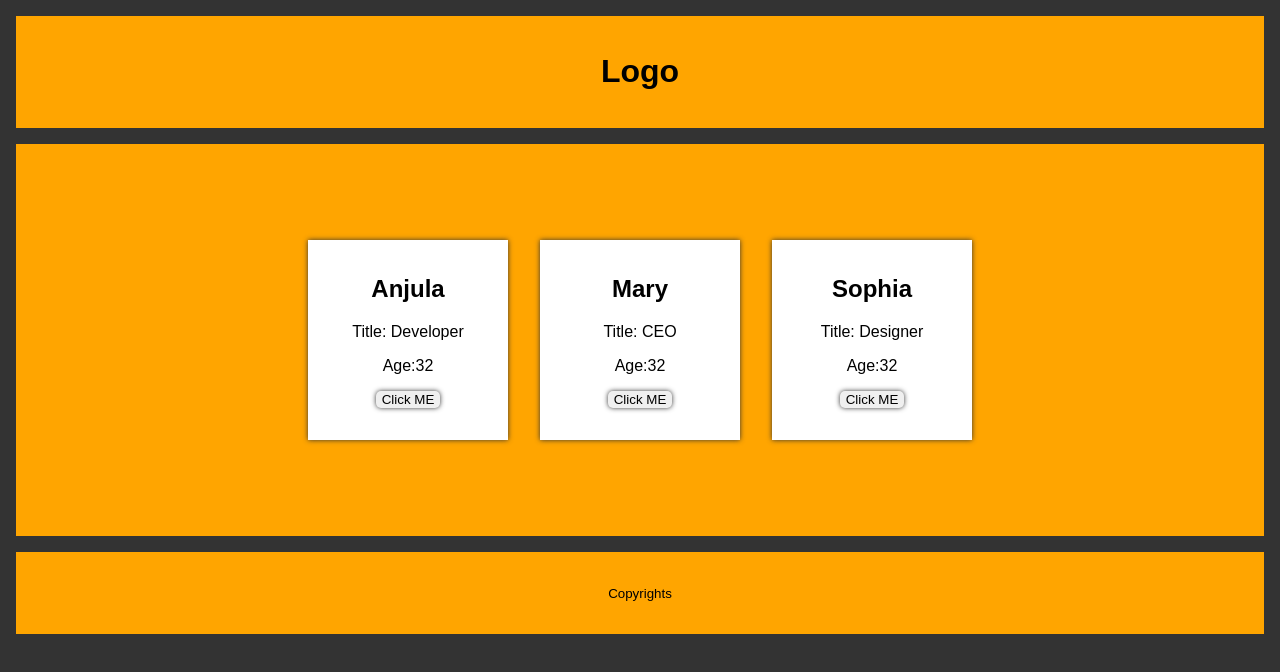
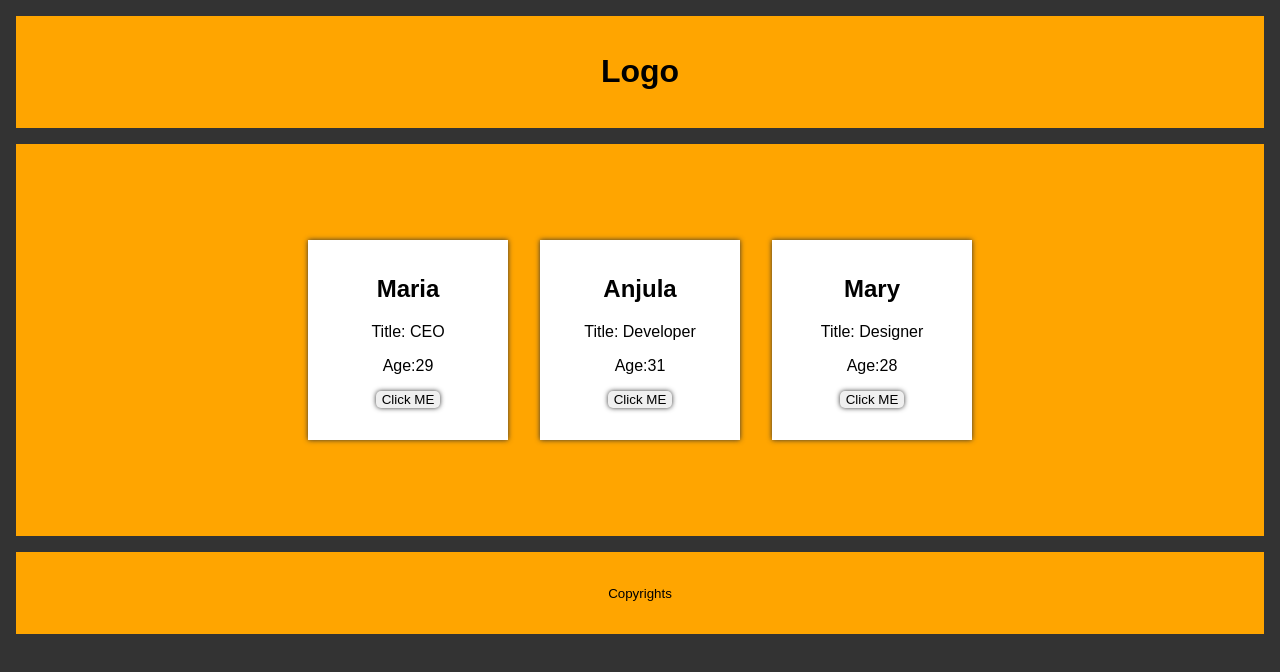
Before and after one commit to meanjula/boxes_2, a React (Create React App) app: page / in a window 1280 px wide. Shown: the top 672 px of the page. Built offline with nearby package versions, Linux system fonts and the light colour scheme.

Commit message:
refactor the code

```diff
--- a/package.json
+++ b/package.json
@@ -8,6 +8,7 @@
     "@testing-library/user-event": "^12.8.3",
     "react": "^17.0.2",
     "react-dom": "^17.0.2",
+    "react-router-dom": "^5.3.0",
     "react-scripts": "4.0.3",
     "web-vitals": "^1.1.2"
   },
--- a/src/App.css
+++ b/src/App.css
@@ -2,6 +2,7 @@ body {
   font-family: "PT Sans", sans-serif;
   background-color: #333;
 }
+
 header,
 main,
 footer {
@@ -29,6 +30,18 @@ main {
   justify-content: center;
   align-items: center;
 }
+ul {
+  list-style-type: none;
+  display: inline;
+}
+.navlink {
+  display: flex;
+  flex-direction: row;
+}
+a.active {
+  padding: 5px;
+  color: rgb(255, 0, 30);
+}
 button {
   display: block;
   border: none;
--- a/src/App.js
+++ b/src/App.js
@@ -2,16 +2,19 @@
 import './App.css';
 import Header from "./components/Header";
 import Footer from "./components/Footer"
-import Main from "./components/MainClas"
+//import Main from "./components/MainClas"
+import Main from "./components/Main"
+import {BrowserRouter as Router} from 'react-router-dom'
 
 function App() {
-
   return (
-    <div>
-      <Header/>
-      <Main/>
-      <Footer/>
-    </div>
+    <Router>
+      <div className="App">
+        <Header/>
+        <Main/>
+        <Footer/>
+      </div>
+    </Router>
     );
 }
 export default App;
--- a/src/components/Box.js
+++ b/src/components/Box.js
@@ -1,16 +1,16 @@
-const Box=(props)=>{
-	const changeNameHandler=()=>{
-		console.log('WOOW')
-	}
-	return(
+const Box = ({ name, title, age }) => {
+  const changeNameHandler = () => {
+    console.log("WOOW");
+  };
+  return (
     <div className="box">
       <div>
-		  <h2>{props.name}</h2>
-		  <p>Title: {props.title}</p>
-		  <p>Age:{props.age}</p>
+        <h2>{name}</h2>
+        <p>Title: {title}</p>
+        <p>Age:{age}</p>
         <button onClick={changeNameHandler}>Click ME</button>
       </div>
     </div>
-	)
-  }
+  );
+};
 export default Box;
--- a/src/components/Header.js
+++ b/src/components/Header.js
@@ -1,8 +1,9 @@
-const Header=()=>{
-	return(
-	  <header>
-		<h1>Logo</h1>
-	  </header>
-	)
-  }
+import React from "react";
+const Header = () => {
+  return (
+    <header>
+      <h1>Logo</h1>
+    </header>
+  );
+};
 export default Header;
--- a/src/components/Main.js
+++ b/src/components/Main.js
@@ -1,13 +1,13 @@
+import Box from "./Box";
 
-import Box from "./Box"
-const Main=()=>{
-	return(
-	  <main>
-		<Box name="Maria" title="CEO" age="29"/>
-		<Box name="Anjula" title="Developer" age="31"/>
-		<Box name="Mary" title="Designer" age="28"/>
-	  </main>
-	)
-  };
+const Main = () => {
+  return (
+    <main>
+      <Box name="Maria" title="CEO" age="29" />
+      <Box name="Anjula" title="Developer" age="31" />
+      <Box name="Mary" title="Designer" age="28" />
+    </main>
+  );
+};
 
-  export default Main;
+export default Main;
```
Also changed, not shown: src/components/Boxes.js (added, +15 -0 lines), 2 other files (tests, documents, lock files or other folders). Lines whose indentation alone changed are shown as unchanged.
